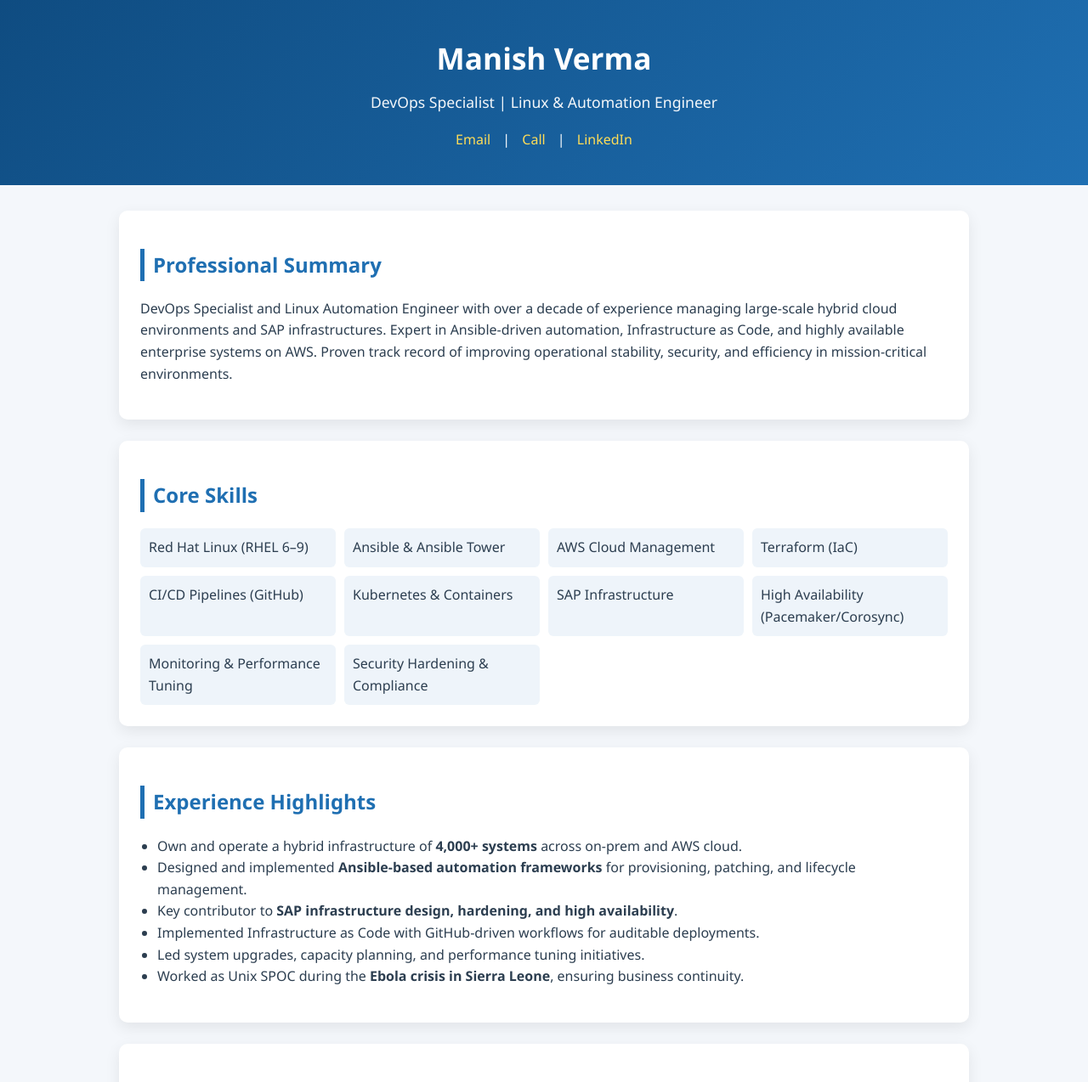
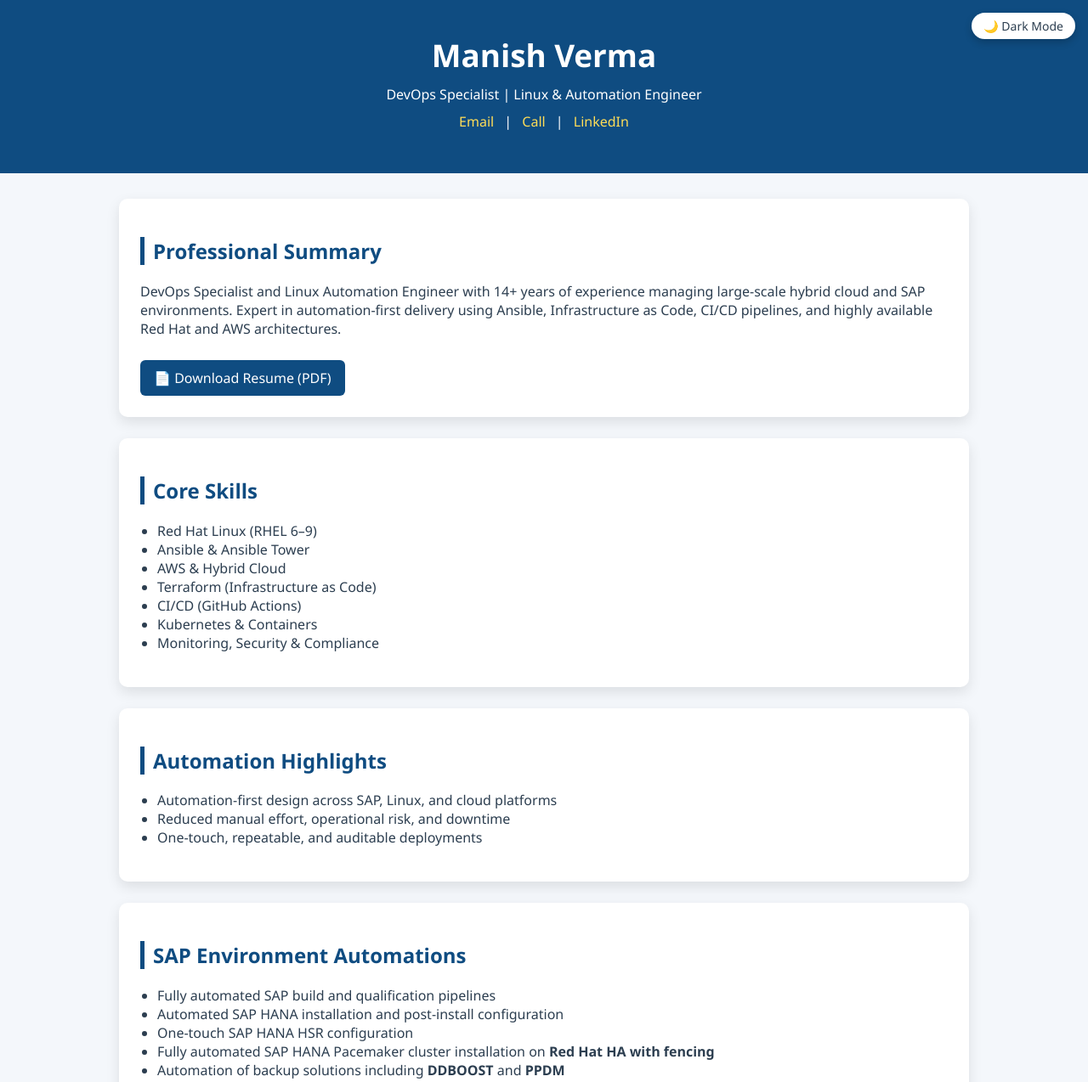
Before and after one commit to manishverma1/manishverma1.github.io, a plain HTML site: page index.html in a window 1280 px wide. Shown: the top 1274 px of the page at 85% size. Drawn offline with Linux system fonts and the light colour scheme.

Commit message:
Update index.html
made resume downloadable

```diff
--- a/index.html
+++ b/index.html
@@ -2,91 +2,126 @@
 <html lang="en">
 <head>
   <meta charset="UTF-8">
-  <title>Manish Verma | DevOps & Linux Automation Engineer</title>
+  <title>Manish Verma | DevOps & Automation Engineer</title>
   <meta name="viewport" content="width=device-width, initial-scale=1">
+
   <style>
+    :root {
+      --bg: #f4f7fb;
+      --text: #2c3e50;
+      --card: #ffffff;
+      --primary: #0f4c81;
+      --accent: #ffdd57;
+    }
+
+    body.dark {
+      --bg: #0e1117;
+      --text: #e6edf3;
+      --card: #161b22;
+      --primary: #1f6fb2;
+      --accent: #f1c40f;
+    }
+
     body {
+      margin: 0;
       font-family: "Segoe UI", Arial, sans-serif;
-      margin: 0;
-      background: #f4f7fb;
-      color: #2c3e50;
-      line-height: 1.6;
+      background: var(--bg);
+      color: var(--text);
+      transition: all 0.3s ease;
     }
+
     header {
-      background: linear-gradient(135deg, #0f4c81, #1f6fb2);
+      background: var(--primary);
       color: white;
       padding: 40px 20px;
       text-align: center;
     }
+
     header h1 {
       margin: 0;
-      font-size: 2.2rem;
+      font-size: 2.3rem;
     }
+
     header p {
-      margin-top: 10px;
-      font-size: 1.1rem;
-      opacity: 0.95;
+      margin: 10px 0;
     }
-    .links a {
-      color: #ffdd57;
-      margin: 0 10px;
+
+    header a {
+      color: var(--accent);
       text-decoration: none;
+      margin: 0 8px;
       font-weight: 500;
     }
+
     .container {
       max-width: 1000px;
       margin: auto;
       padding: 30px 20px;
     }
+
     .card {
-      background: white;
+      background: var(--card);
       padding: 25px;
       margin-bottom: 25px;
       border-radius: 10px;
-      box-shadow: 0 6px 18px rgba(0,0,0,0.08);
+      box-shadow: 0 6px 16px rgba(0,0,0,0.1);
     }
+
     h2 {
-      border-left: 5px solid #1f6fb2;
+      color: var(--primary);
+      border-left: 5px solid var(--primary);
       padding-left: 10px;
-      color: #1f6fb2;
     }
+
     ul {
       padding-left: 20px;
     }
-    .skills {
-      display: grid;
-      grid-template-columns: repeat(auto-fit, minmax(220px, 1fr));
-      gap: 10px;
-    }
-    .skill {
-      background: #eef4fa;
-      padding: 10px;
+
+    .btn {
+      display: inline-block;
+      background: var(--primary);
+      color: white;
+      padding: 10px 16px;
       border-radius: 6px;
+      text-decoration: none;
+      margin-top: 10px;
       font-weight: 500;
     }
+
+    .toggle {
+      position: fixed;
+      top: 15px;
+      right: 15px;
+      background: var(--card);
+      border-radius: 30px;
+      padding: 6px 14px;
+      cursor: pointer;
+      font-size: 14px;
+      box-shadow: 0 4px 10px rgba(0,0,0,0.2);
+    }
+
     footer {
+      background: var(--primary);
+      color: white;
       text-align: center;
       padding: 20px;
-      background: #0f4c81;
-      color: white;
       font-size: 0.9rem;
     }
   </style>
 </head>
+
 <body>
+
+<div class="toggle" onclick="toggleDarkMode()">🌙 Dark Mode</div>
 
 <header>
   <h1>Manish Verma</h1>
   <p>DevOps Specialist | Linux & Automation Engineer</p>
-  <div class="links">
-    <a href="mailto:2manishverma@gmail.com">Email</a>
-    |
-    <a href="tel:+14632182808">Call</a>
-    |
-    <a href="https://www.linkedin.com/in/manish-verma-83321b16/" target="_blank">
-      LinkedIn
-    </a>
-  </div>
+  <p>
+    <a href="mailto:2manishverma@gmail.com">Email</a> |
+    <a href="tel:+14632182808">Call</a> |
+    <a href="https://www.linkedin.com/in/manish-verma-83321b16/" target="_blank">LinkedIn</a>
+  </p>
 </header>
 
 <div class="container">
@@ -94,55 +129,50 @@
   <div class="card">
     <h2>Professional Summary</h2>
     <p>
-      DevOps Specialist and Linux Automation Engineer with over a decade of experience
-      managing large-scale hybrid cloud environments and SAP infrastructures.
-      Expert in Ansible-driven automation, Infrastructure as Code, and highly available
-      enterprise systems on AWS. Proven track record of improving operational
-      stability, security, and efficiency in mission-critical environments.
+      DevOps Specialist and Linux Automation Engineer with 14+ years of experience
+      managing large-scale hybrid cloud and SAP environments. Expert in automation-first
+      delivery using Ansible, Infrastructure as Code, CI/CD pipelines, and highly
+      available Red Hat and AWS architectures.
     </p>
+    <a class="btn" href="Manish_Verma_DevOps_Resume.pdf" target="_blank">
+      📄 Download Resume (PDF)
+    </a>
   </div>
 
   <div class="card">
     <h2>Core Skills</h2>
-    <div class="skills">
-      <div class="skill">Red Hat Linux (RHEL 6–9)</div>
-      <div class="skill">Ansible & Ansible Tower</div>
-      <div class="skill">AWS Cloud Management</div>
-      <div class="skill">Terraform (IaC)</div>
-      <div class="skill">CI/CD Pipelines (GitHub)</div>
-      <div class="skill">Kubernetes & Containers</div>
-      <div class="skill">SAP Infrastructure</div>
-      <div class="skill">High Availability (Pacemaker/Corosync)</div>
-      <div class="skill">Monitoring & Performance Tuning</div>
-      <div class="skill">Security Hardening & Compliance</div>
-    </div>
-  </div>
-
-  <div class="card">
-    <h2>Experience Highlights</h2>
     <ul>
-      <li>Own and operate a hybrid infrastructure of <strong>4,000+ systems</strong> across on-prem and AWS cloud.</li>
-      <li>Designed and implemented <strong>Ansible-based automation frameworks</strong> for provisioning, patching, and lifecycle management.</li>
-      <li>Key contributor to <strong>SAP infrastructure design, hardening, and high availability</strong>.</li>
-      <li>Implemented Infrastructure as Code with GitHub-driven workflows for auditable deployments.</li>
-      <li>Led system upgrades, capacity planning, and performance tuning initiatives.</li>
-      <li>Worked as Unix SPOC during the <strong>Ebola crisis in Sierra Leone</strong>, ensuring business continuity.</li>
+      <li>Red Hat Linux (RHEL 6–9)</li>
+      <li>Ansible & Ansible Tower</li>
+      <li>AWS & Hybrid Cloud</li>
+      <li>Terraform (Infrastructure as Code)</li>
+      <li>CI/CD (GitHub Actions)</li>
+      <li>Kubernetes & Containers</li>
+      <li>Monitoring, Security & Compliance</li>
     </ul>
   </div>
 
   <div class="card">
-    <h2>Certifications</h2>
+    <h2>Automation Highlights</h2>
     <ul>
-      <li>Certified Kubernetes Administrator (CKA)</li>
-      <li>AWS Solutions Architect</li>
-      <li>Oracle Solaris 10 System Administrator (Part I & II)</li>
-      <li>ITIL v3 Foundation</li>
+      <li>Automation-first design across SAP, Linux, and cloud platforms</li>
+      <li>Reduced manual effort, operational risk, and downtime</li>
+      <li>One-touch, repeatable, and auditable deployments</li>
     </ul>
   </div>
 
   <div class="card">
-    <h2>Location</h2>
-    <p>Indianapolis, IN, USA (46227)</p>
+    <h2>SAP Environment Automations</h2>
+    <ul>
+      <li>Fully automated SAP build and qualification pipelines</li>
+      <li>Automated SAP HANA installation and post-install configuration</li>
+      <li>One-touch SAP HANA HSR configuration</li>
+      <li>
+        Fully automated SAP HANA Pacemaker cluster installation on
+        <strong>Red Hat HA with fencing</strong>
+      </li>
+      <li>Automation of backup solutions including <strong>DDBOOST</strong> and <strong>PPDM</strong></li>
+    </ul>
   </div>
 
 </div>
@@ -151,5 +181,11 @@
   © 2025 Manish Verma | DevOps & Linux Automation Engineer
 </footer>
 
+<script>
+  function toggleDarkMode() {
+    document.body.classList.toggle("dark");
+  }
+</script>
+
 </body>
 </html>
```
